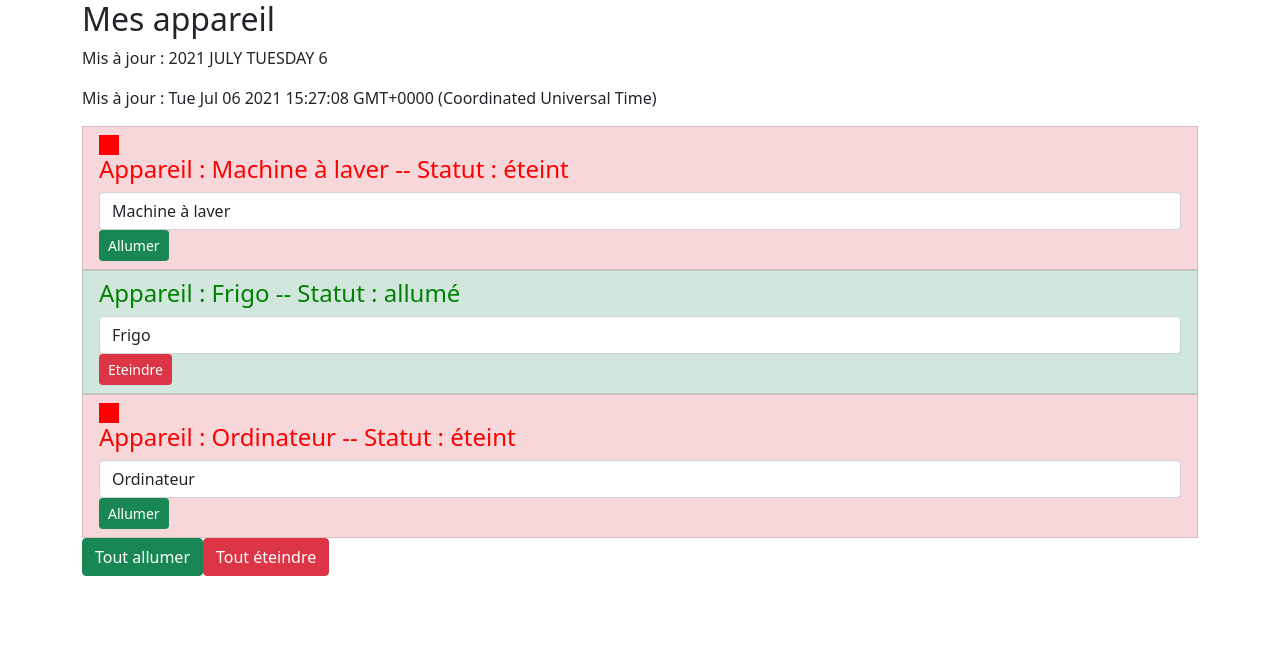
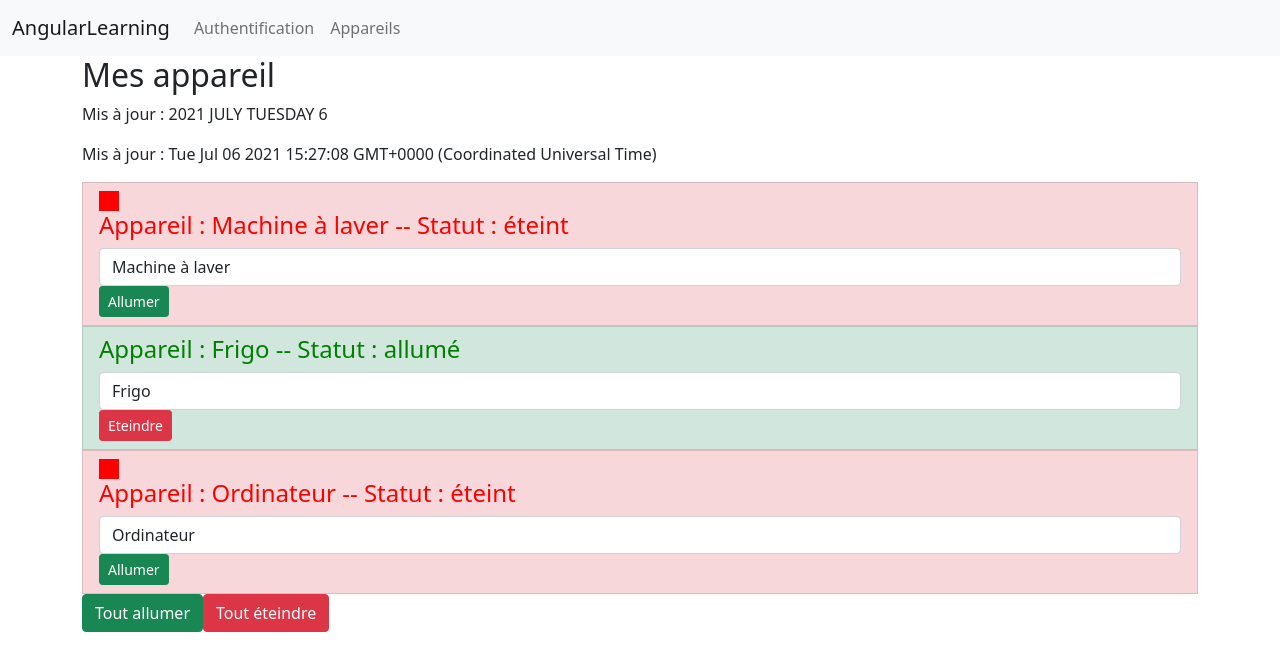
Before and after one commit to Sam-Tek/learningAngular, an Angular app: page / in a window 1280 px wide. Shown: the top 670 px of the page. Built offline with nearby package versions, Linux system fonts and the light colour scheme.

Commit message:
ocr: Naviguez avec les routerLink

```diff
--- a/src/app/app.component.html
+++ b/src/app/app.component.html
@@ -1,3 +1,17 @@
+<nav class="navbar navbar-expand-lg navbar-light bg-light">
+  <div class="container-fluid">
+    <a class="navbar-brand" href="#">AngularLearning</a>
+    <button class="navbar-toggler" type="button" data-bs-toggle="collapse" data-bs-target="#navbarNavAltMarkup" aria-controls="navbarNavAltMarkup" aria-expanded="false" aria-label="Toggle navigation">
+      <span class="navbar-toggler-icon"></span>
+    </button>
+    <div class="collapse navbar-collapse" id="navbarNavAltMarkup">
+      <div class="navbar-nav">
+        <a class="nav-link" routerLinkActive="active" routerLink="auth">Authentification</a>
+        <a class="nav-link" routerLinkActive="active" routerLink="appareils">Appareils</a>
+      </div>
+    </div>
+  </div>
+</nav>
 <div class="container">
   <div class="row">
     <router-outlet></router-outlet>
```
